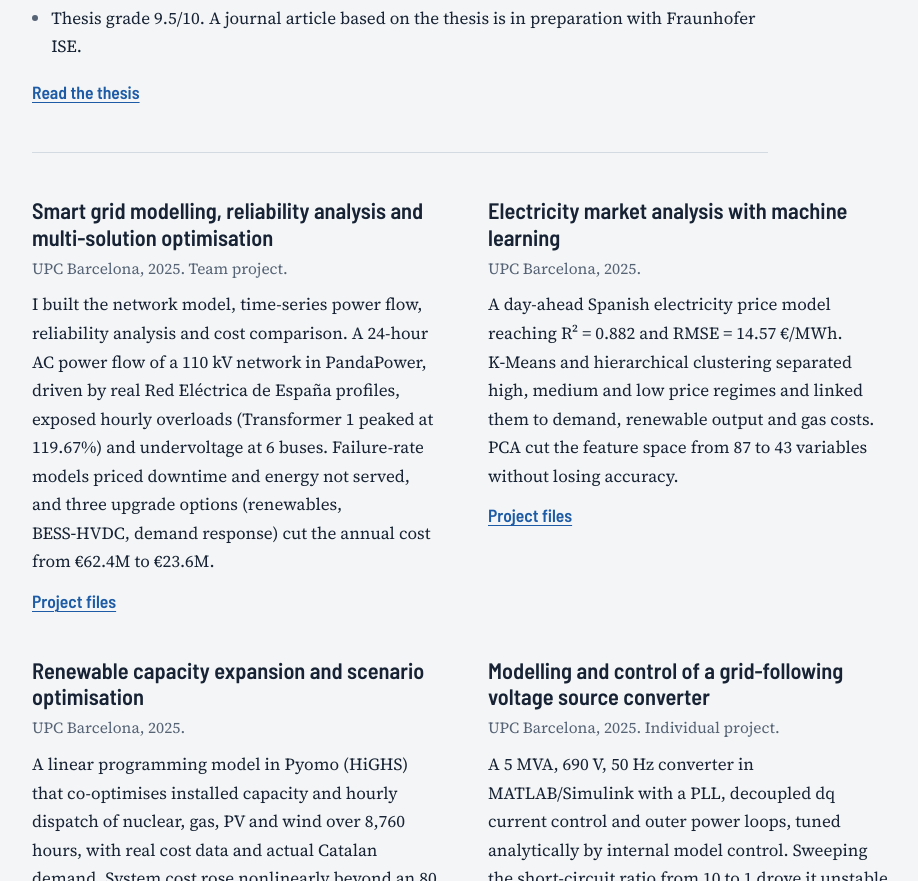
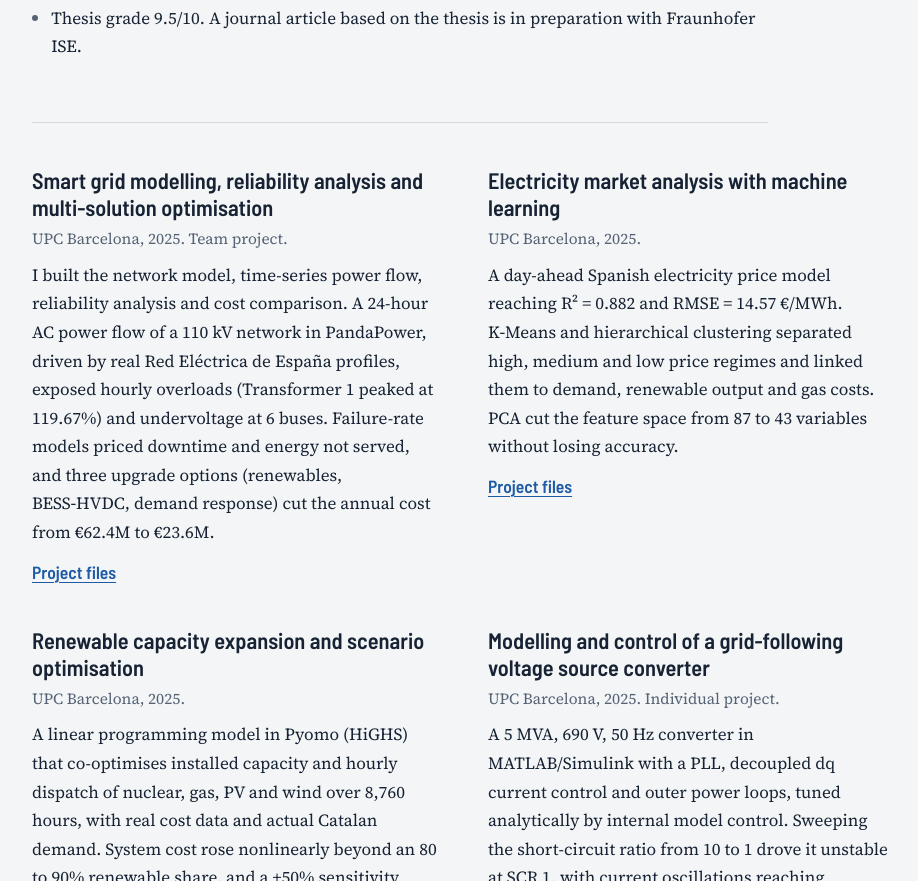
Before and after one commit to aiyedun/aiyedun.github.io, a plain HTML site: page index.html in a window 1280 px wide. Shown: the part 2936-3817 px from the top of the page, without its empty margins (296-1214 px from the left). Drawn offline with Linux system fonts and the light colour scheme; no server answers.

Commit message:
Comment out thesis link in index.html
Comment out the link to the thesis in index.html.

```diff
--- a/index.html
+++ b/index.html
@@ -320,7 +320,7 @@
             <li>A cold-start pipeline replaces missing load history with peer-group aggregate signals plus weather, price and household features. Of seven models benchmarked, the best RMSE was 0.2288&nbsp;kWh for responsive households (LSTM) and 0.1207&nbsp;kWh for non-responsive households (XGBoost).</li>
             <li>Thesis grade 9.5/10. A journal article based on the thesis is in preparation with Fraunhofer ISE.</li>
           </ul>
-          <a class="go" href="https://drive.google.com/file/d/1VCQdNKJLcE9DUSjSWcYu4eFtnuvrzg2j/view">Read the thesis</a>
+          <!-- <a class="go" href="https://drive.google.com/file/d/1VCQdNKJLcE9DUSjSWcYu4eFtnuvrzg2j/view">Read the thesis</a> -->
         </article>
 
         <div class="projects">
```
